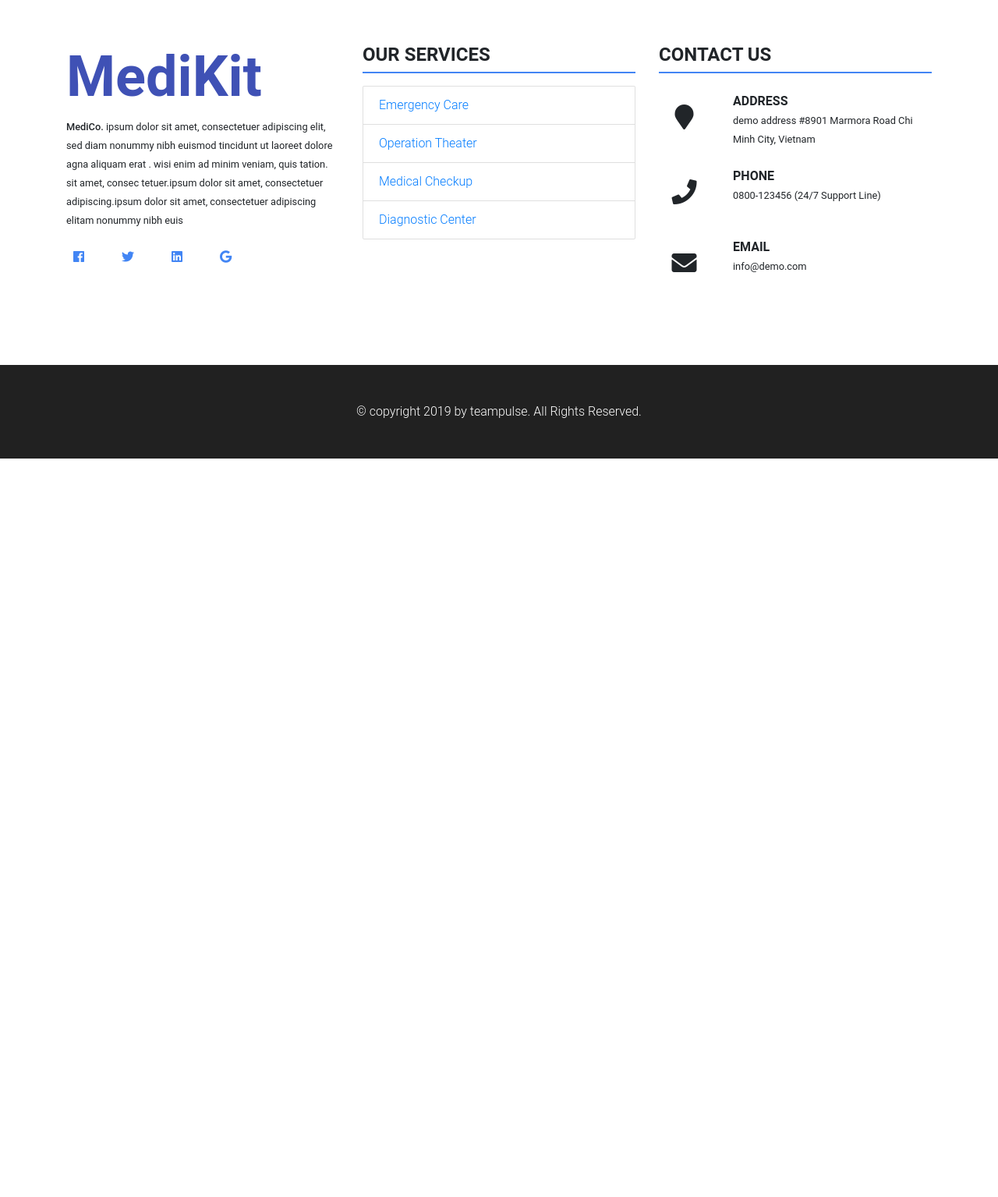
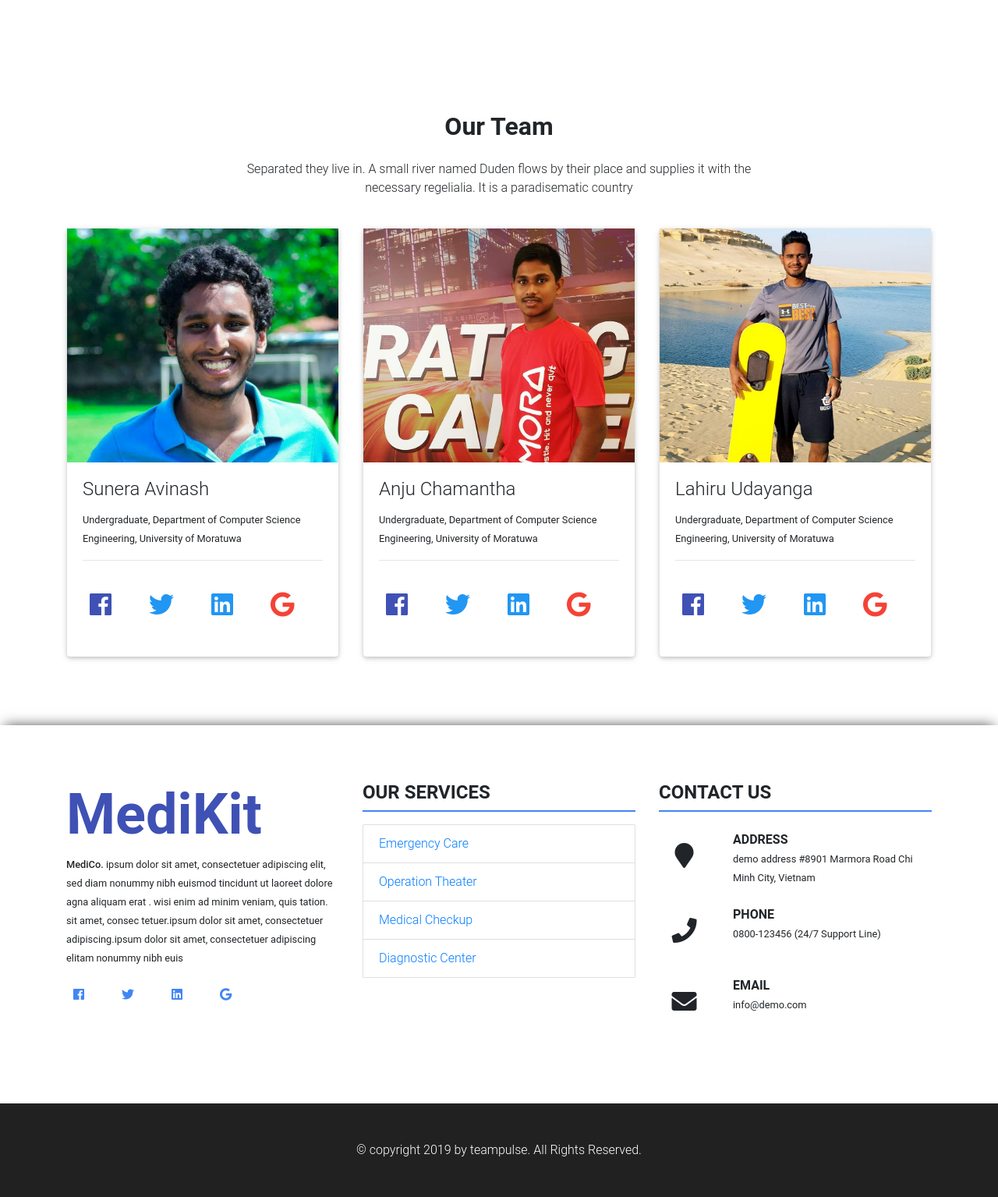
Before and after one commit to dforgotbone/pluse-healthcare, a PHP site: template web/templates/HomePage.html.twig in a window 1280 px wide. Shown: the part 2316-3851 px from the top of the page at 78% size. Before the commit the page ends 2904 px from the top, so only its background shows below. Run offline with PHP 8.4, Linux system fonts and the light colour scheme; the template is opened without the code that fills it, so the values that code supplies are empty; some libraries are stand-ins or nearby versions.

Commit message:
Added our team section

```diff
--- a/web/public/404.html
+++ b/web/public/404.html
@@ -4,7 +4,7 @@
 <head>
     <link href="https://cdnjs.cloudflare.com/ajax/libs/twitter-bootstrap/4.2.1/css/bootstrap.min.css" rel="stylesheet">
     <link href="https://cdnjs.cloudflare.com/ajax/libs/mdbootstrap/4.7.1/css/mdb.min.css" rel="stylesheet">
-    <link href="./css/error.css" rel="stylesheet">
+    <link href="http://localhost:8000/css/error.css" rel="stylesheet">
     <title>404</title>
 </head>
 
@@ -26,7 +26,7 @@
                         <h5><strong>OOPS that didn't work.</strong></h5>
                         You better head back to our home page.
                         <p></p>
-                        <a href="." class="btn btn-sm btn-outline-dark">Home Page</a>
+                        <a href="http://localhost:8000" class="btn btn-sm btn-outline-dark">Home Page</a>
                     </div>
                 </div>
             </td>
--- a/web/public/500.html
+++ b/web/public/500.html
@@ -4,7 +4,7 @@
 <head>
     <link href="https://cdnjs.cloudflare.com/ajax/libs/twitter-bootstrap/4.2.1/css/bootstrap.min.css" rel="stylesheet">
     <link href="https://cdnjs.cloudflare.com/ajax/libs/mdbootstrap/4.7.1/css/mdb.min.css" rel="stylesheet">
-    <link href="./css/error.css" rel="stylesheet">
+    <link href="http://localhost:8000/css/error.css" rel="stylesheet">
     <title>404</title>
 </head>
 
@@ -27,7 +27,7 @@
                         <h5><strong>Internal Server Error</strong></h5>
                         Something went wrong. Please try again...
                         <p></p>
-                        <a href="." class="btn btn-sm btn-outline-dark">Home Page</a>
+                        <a href="http://localhost:8000" class="btn btn-sm btn-outline-dark">Home Page</a>
                     </div>
                 </div>
             </td>
--- a/web/public/nojs.html
+++ b/web/public/nojs.html
@@ -4,7 +4,7 @@
 <head>
     <link href="https://cdnjs.cloudflare.com/ajax/libs/twitter-bootstrap/4.2.1/css/bootstrap.min.css" rel="stylesheet">
     <link href="https://cdnjs.cloudflare.com/ajax/libs/mdbootstrap/4.7.1/css/mdb.min.css" rel="stylesheet">
-    <link href="./css/error.css" rel="stylesheet">
+    <link href="http://localhost:8000/css/error.css" rel="stylesheet">
     <title>JavaScript Not Enabled</title>
 </head>
 
@@ -30,7 +30,7 @@
                         Sorry for the inconvenience.
 
                         <p></p>
-                        <a href="." class="btn btn-sm btn-outline-dark">Home Page</a>
+                        <a href="http://localhost:8000" class="btn btn-sm btn-outline-dark">Home Page</a>
                     </div>
                 </div>
             </td>
--- a/web/templates/HomePage.html.twig
+++ b/web/templates/HomePage.html.twig
@@ -13,7 +13,7 @@
 
 <body>
 
-{% include "part/navbar.htm.twig" with {"Page": "Home"} %}
+{% include "part/navbar.htm.twig" with {"page": "Home"} %}
 
 <main>
     <section style="height: 100vh; width: 100vw; margin-top: -45px;" id="home">
@@ -70,7 +70,7 @@
                     <p class="mx-3 mb-3">
                         Your Health is Our Top Priority with Comprehensive, Affordable medical.
                     </p>
-                <a class="btn btn-outline-white btn-md" href="{{ site }}/register/medi"><i
+                    <a class="btn btn-outline-white btn-lg" href="{{ site }}/register/medi"><i
                                 class="fas fa-user-plus left"></i>
                         Register Now</a>
                 </div>
@@ -93,20 +93,20 @@
         </div>
     </section>
 
-    <section class="bg-white py-4 section" id="services">
+    <section class="bg-white py-5 section" id="services">
         <div class="container">
             <div class="row">
                 <div id="doctor-image" class="col-md-5 p-md-5 mt-5 mt-md-0" data-aos="fade-in">
                 </div>
                 <div class="col-md-7 py-4 py-md-5">
-                    <div class="mb-5"  data-aos="fade-in" data-aos-delay="200">
+                    <div class="mb-5" data-aos="fade-in" data-aos-delay="200">
                         <div class="pl-md-5 ml-md-5">
                             <span>About Dr.care</span>
                             <h2 class="mb-4" style="font-size: 28px;">Medical specialty concerned with the care of
                                 acutely ill hospitalized patients</h2>
                         </div>
                     </div>
-                    <div class="pl-md-5 ml-md-5 mb-5"  data-aos="fade-up" data-aos-delay="400">
+                    <div class="pl-md-5 ml-md-5 mb-5" data-aos="fade-up" data-aos-delay="400">
                         <p>On her way she met a copy. The copy warned the Little Blind Text, that where it came from it
                             would have been rewritten a thousand times and everything that was left from its origin
                             would be the word.</p>
@@ -128,6 +128,25 @@
         </div>
     </section>
 
+    <section class="section bg-white py-5" id="team">
+        <div class="container py-4">
+
+            <div class="row">
+                <div class="col-md-6 col-lg-12 d-flex justify-content-center p-4">
+                    <div class="col-md-8 text-center heading-section">
+                        <h2 class="mb-4 font-weight-bold">Our Team</h2>
+                        <div>Separated they live in. A small river named Duden flows by their place and supplies it with the
+                            necessary regelialia. It is a paradisematic country
+                        </div>
+                    </div>
+                </div>
+                {{ home_utils.about_us_card(site ~ "/images/sunera.jpg", "Sunera Avinash") }}
+                {{ home_utils.about_us_card(site ~ "/images/anju.jpg", "Anju Chamantha") }}
+                {{ home_utils.about_us_card(site ~ "/images/lahiru.jpg", "Lahiru Udayanga") }}
+            </div>
+        </div>
+    </section>
+
 </main>
 
 {% include "part/footer.htm.twig" %}
@@ -135,13 +154,13 @@
 <script>
     $('body').scrollspy({target: "#links", offset: 50});
 
-    $("#links a").on('click', function(event) {
+    $("#links a").on('click', function (event) {
         if (this.hash !== "") {
             event.preventDefault();
             let hash = this.hash;
             $('html, body').animate({
                 scrollTop: $(hash).offset().top
-            }, 800, function(){
+            }, 800, function () {
                 window.location.hash = hash;
             });
         }
--- a/web/templates/ProfilePage.html.twig
+++ b/web/templates/ProfilePage.html.twig
@@ -9,7 +9,7 @@
 
 <body>
 
-{% include "part/navbar.htm.twig" with {"Page": "Profile"} %}
+{% include "part/navbar.htm.twig" with {"page": "Profile"} %}
 
 <main>
     <section class="container mt-5 py-5 text-center text-lg-left">
--- a/web/templates/macro/home_utils.htm.twig
+++ b/web/templates/macro/home_utils.htm.twig
@@ -56,7 +56,8 @@
     <div class="col-lg-6" data-aos="zoom-in-up" data-aos-delay="300">
         <div class="d-flex">
             <div class="mt-2 mr-3 blue-text">
-                <i class="border border-primary {{ icon }} fa-2x p-3"></i></div>
+                <i class="border border-primary {{ icon }} fa-2x p-3"></i>
+            </div>
             <div class="text">
                 <h3>{{ title }}</h3>
                 <p>{{ desc }}</p>
@@ -64,3 +65,28 @@
         </div>
     </div>
 {%- endmacro %}
+
+{% macro about_us_card(image, title) -%}
+    <div class="col-md-6 col-lg-4 p-3">
+        <div class="card p-0" data-aos="flip-left">
+            <div style="background-image: url('{{ image }}'); background-size: cover; height: 300px"></div>
+            <div class="card-body">
+                <h4 class="card-title font-weight-light">{{ title }}</h4>
+                <small>
+                    Undergraduate, Department of Computer Science Engineering, University of Moratuwa
+                </small>
+                <hr/>
+                <div class="row">
+                    <a class="text-primary" href="javascript:void(0);" data-aos="zoom-in"><span
+                                class="fab fa-facebook fa-2x indigo-text waves-effect p-4"></span> </a>
+                    <a class="text-primary" href="javascript:void(0);" data-aos="zoom-in"><span
+                                class="fab fa-twitter fa-2x blue-text waves-effect p-4"></span> </a>
+                    <a class="text-primary" href="javascript:void(0);" data-aos="zoom-in"><span
+                                class="fab fa-linkedin fa-2x blue-text waves-effect p-4"></span> </a>
+                    <a class="text-primary" href="javascript:void(0);" data-aos="zoom-in"><span
+                                class="fab fa-google fa-2x red-text waves-effect p-4"></span> </a>
+                </div>
+            </div>
+        </div>
+    </div>
+{%- endmacro %}
--- a/web/templates/part/navbar.htm.twig
+++ b/web/templates/part/navbar.htm.twig
@@ -21,10 +21,12 @@
             </button>
 
             <!-- Links -->
+
+            {% if (page == "Home") %}
             <div class="collapse navbar-collapse" id="navbar-content">
                 <ul class="navbar-nav mr-auto" id="links">
 
-                    {% set nav_links = [["#home", 'Home'], ['#services', 'Services']] %}
+                    {% set nav_links = [["#home", 'Home'], ['#services', 'Services'], ['#team', 'Our Team']] %}
 
                     {% for item in nav_links %}
                         {% set href = item[0] %}
@@ -34,6 +36,7 @@
                         </li>
                     {% endfor %}
                 </ul>
+                {% endif %}
 
                 {% if (account_id == null) %}
                     <!-- Sign In Button -->
```
Also changed, not shown: web/public/images/anju.jpg (added), web/public/images/lahiru.jpg (added), web/public/images/sunera.jpg (added). Lines whose indentation alone changed are shown as unchanged.
